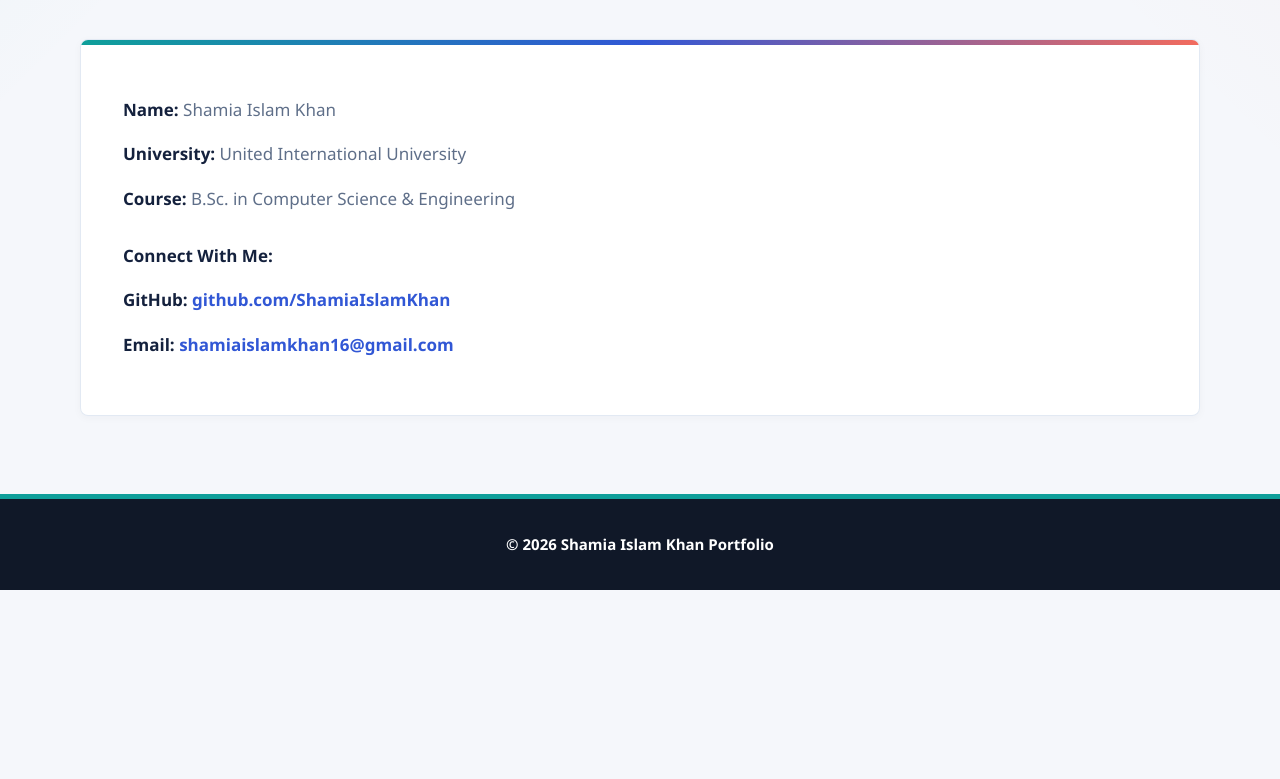
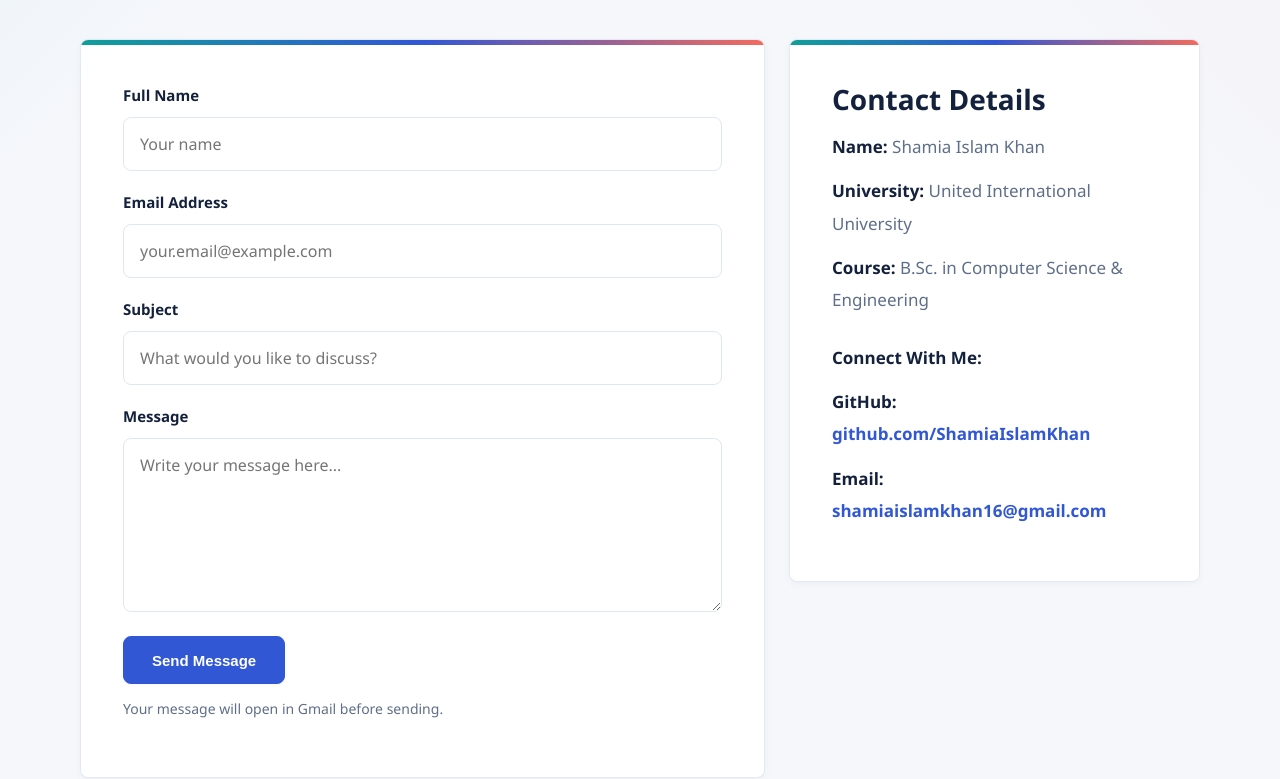
Before and after one commit to ShamiaIslamKhan/Portfolio, a plain HTML site: page contact.html in a window 1280 px wide. Shown: the part 700-1479 px from the top of the page. Before the commit the page ends 1290 px from the top, so only its background shows below. Drawn offline with Linux system fonts and the light colour scheme.

Commit message:
added changes

```diff
--- a/contact.html
+++ b/contact.html
@@ -30,13 +30,33 @@
 
 <section>
     <h2>Get In Touch</h2>
-    <div class="card">
-        <p><strong>Name:</strong> Shamia Islam Khan</p>
-        <p><strong>University:</strong> United International University</p>
-        <p><strong>Course:</strong> B.Sc. in Computer Science & Engineering</p>
-        <p style="margin-top:25px;"><strong>Connect With Me:</strong></p>
-        <p><strong>GitHub:</strong> <a href="https://github.com/ShamiaIslamKhan" target="_blank">github.com/ShamiaIslamKhan</a></p>
-        <p><strong>Email:</strong> <a href="mailto:your_email@example.com">shamiaislamkhan16@gmail.com</a></p>
+    <div class="contact-layout">
+        <form class="card contact-form" id="contactForm">
+            <label for="name">Full Name</label>
+            <input type="text" id="name" name="name" placeholder="Your name" required>
+
+            <label for="email">Email Address</label>
+            <input type="email" id="email" name="email" placeholder="your.email@example.com" required>
+
+            <label for="subject">Subject</label>
+            <input type="text" id="subject" name="subject" placeholder="What would you like to discuss?" required>
+
+            <label for="message">Message</label>
+            <textarea id="message" name="message" rows="6" placeholder="Write your message here..." required></textarea>
+
+            <button type="submit" class="btn form-btn">Send Message</button>
+            <p class="form-note">Your message will open in Gmail before sending.</p>
+        </form>
+
+        <div class="card contact-info">
+            <h3>Contact Details</h3>
+            <p><strong>Name:</strong> Shamia Islam Khan</p>
+            <p><strong>University:</strong> United International University</p>
+            <p><strong>Course:</strong> B.Sc. in Computer Science & Engineering</p>
+            <p style="margin-top:25px;"><strong>Connect With Me:</strong></p>
+            <p><strong>GitHub:</strong> <a href="https://github.com/ShamiaIslamKhan" target="_blank">github.com/ShamiaIslamKhan</a></p>
+            <p><strong>Email:</strong> <a href="mailto:shamiaislamkhan16@gmail.com">shamiaislamkhan16@gmail.com</a></p>
+        </div>
     </div>
 </section>
 
--- a/script.js
+++ b/script.js
@@ -17,3 +17,27 @@ links.forEach(link => {
     });
 
 });
+
+const contactForm = document.querySelector('#contactForm');
+
+if (contactForm) {
+    contactForm.addEventListener('submit', function(e) {
+        e.preventDefault();
+
+        const formData = new FormData(contactForm);
+        const name = formData.get('name').trim();
+        const email = formData.get('email').trim();
+        const subject = formData.get('subject').trim();
+        const message = formData.get('message').trim();
+
+        const body = [
+            `Name: ${name}`,
+            `Email: ${email}`,
+            '',
+            message
+        ].join('\n');
+
+        const gmailLink = `https://mail.google.com/mail/?view=cm&fs=1&to=shamiaislamkhan16@gmail.com&su=${encodeURIComponent(subject)}&body=${encodeURIComponent(body)}`;
+        window.open(gmailLink, '_blank');
+    });
+}
--- a/style.css
+++ b/style.css
@@ -377,6 +377,77 @@ p strong{
     font-weight:800;
 }
 
+.contact-layout{
+    display:grid;
+    grid-template-columns:minmax(0, 1.25fr) minmax(280px, 0.75fr);
+    gap:24px;
+    align-items:start;
+}
+
+.contact-form{
+    display:flex;
+    flex-direction:column;
+}
+
+.contact-form label{
+    color:var(--ink);
+    font-weight:800;
+    margin:18px 0 8px;
+    font-size:15px;
+}
+
+.contact-form label:first-child{
+    margin-top:0;
+}
+
+.contact-form input,
+.contact-form textarea{
+    width:100%;
+    border:1px solid var(--line);
+    border-radius:8px;
+    padding:14px 16px;
+    color:var(--ink);
+    background:#ffffff;
+    font:inherit;
+    line-height:1.5;
+    transition:border-color 0.2s ease, box-shadow 0.2s ease;
+}
+
+.contact-form textarea{
+    resize:vertical;
+    min-height:150px;
+}
+
+.contact-form input:focus,
+.contact-form textarea:focus{
+    outline:none;
+    border-color:var(--blue);
+    box-shadow:0 0 0 4px rgba(49,87,213,0.12);
+}
+
+.form-btn{
+    align-self:flex-start;
+    margin:24px 0 0;
+    background:var(--blue);
+    color:white;
+    border-color:var(--blue);
+}
+
+.form-btn:hover{
+    color:white;
+    background:var(--teal);
+    border-color:var(--teal);
+}
+
+.contact-form .form-note{
+    font-size:14px;
+    margin-top:12px;
+}
+
+.contact-info h3{
+    margin-top:0;
+}
+
 @media(max-width:768px){
     nav{
         flex-direction:column;
@@ -467,4 +538,13 @@ p strong{
         padding:11px 0 11px 14px;
         font-size:15px;
     }
+
+    .contact-layout{
+        grid-template-columns:1fr;
+    }
+
+    .form-btn{
+        width:100%;
+        max-width:none;
+    }
 }
```
